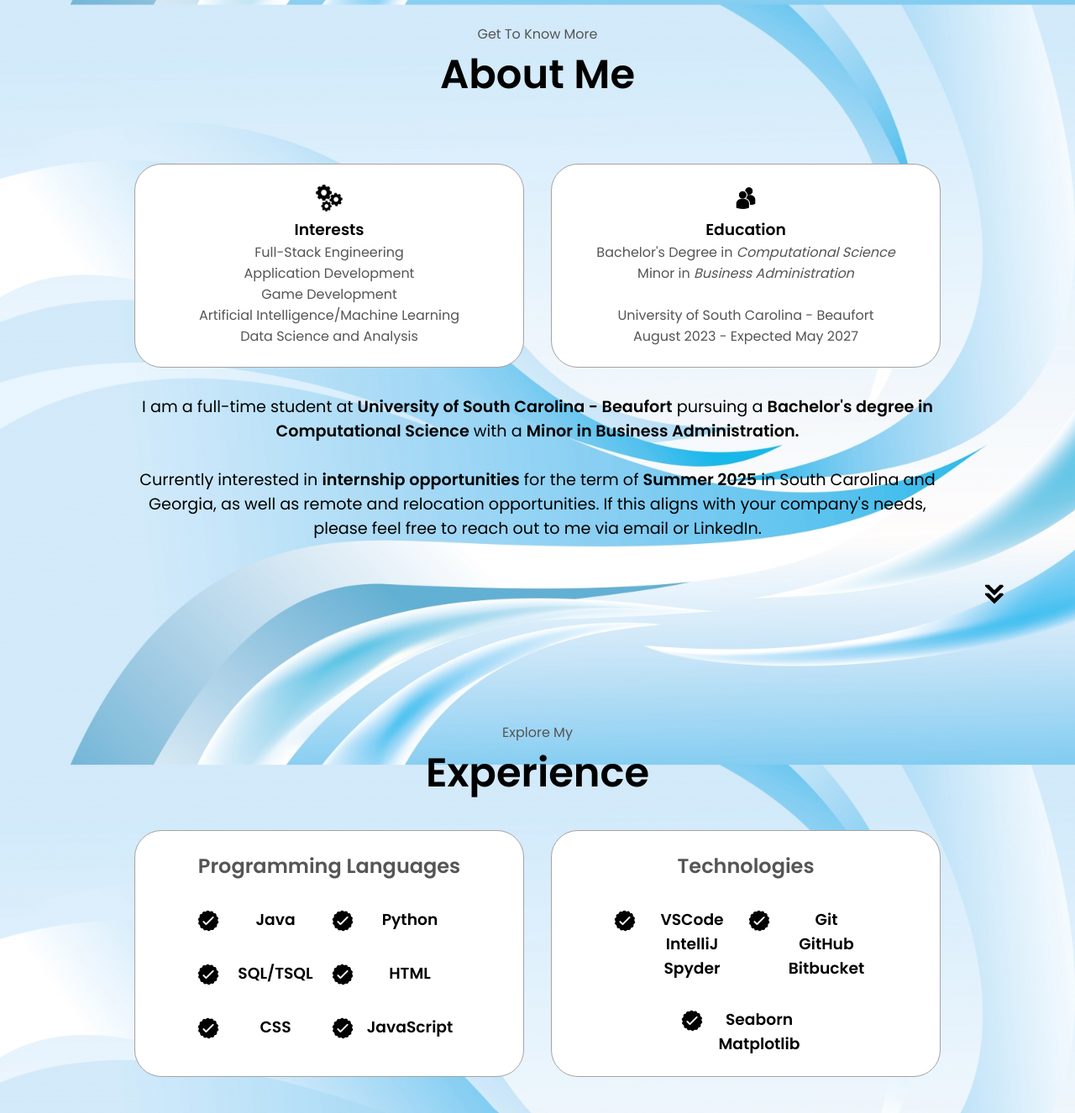
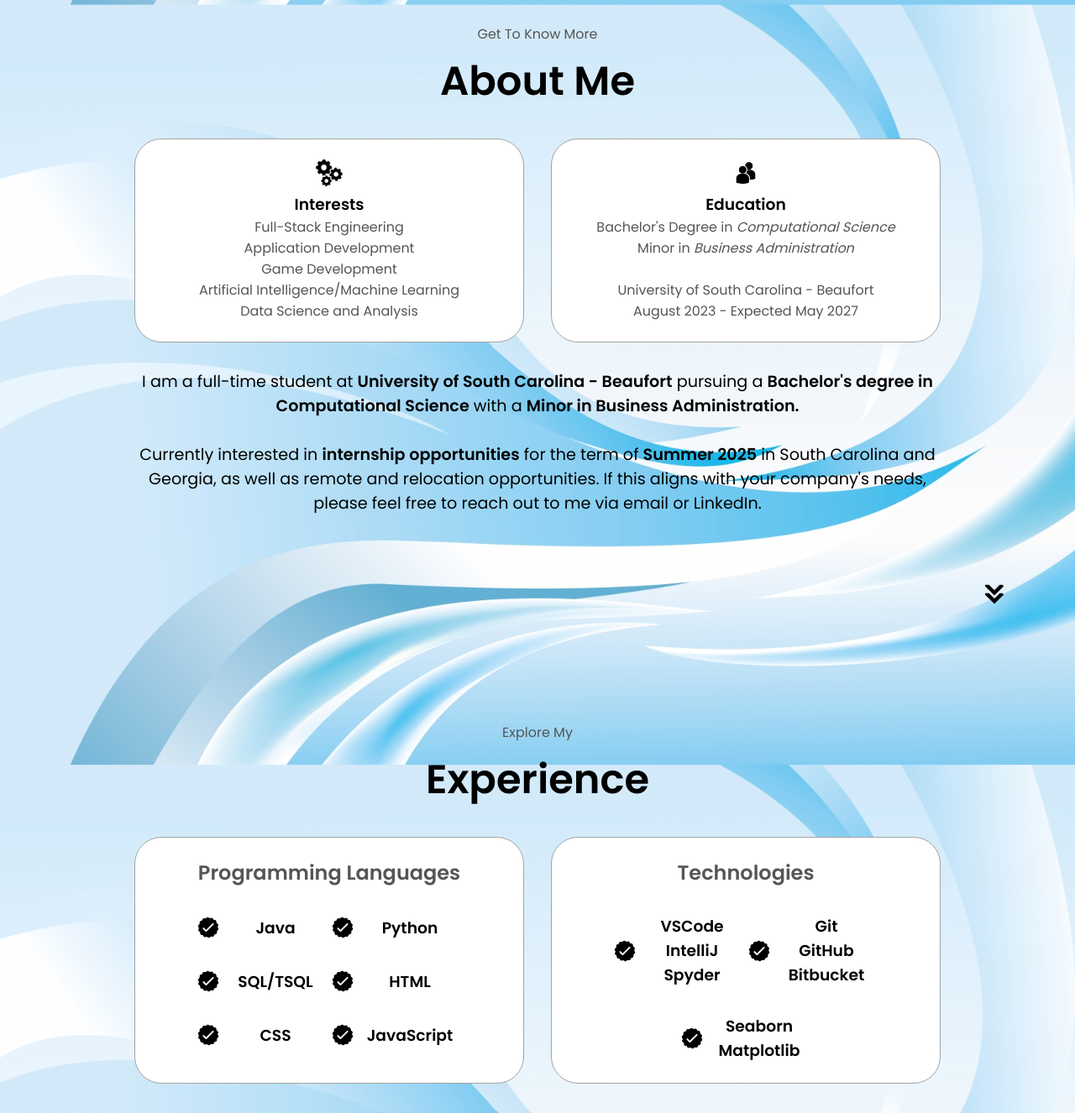
Before and after one commit to xenoyle/portfolio-v1, a plain HTML site: page index.html in a window 1280 px wide. Shown: the part 900-2226 px from the top of the page at 84% size. Drawn offline with Linux system fonts and the light colour scheme.

Commit message:
functionality commit - center div + about fixes

```diff
--- a/index.html
+++ b/index.html
@@ -21,7 +21,7 @@
       </div>
     </nav>
     <nav id="hamburger-nav">
-      <div class="logo">John Doe</div>
+      <div class="logo">Connor W. Floyd</div>
       <div class="hamburger-menu">
         <div class="hamburger-icon" onclick="toggleMenu()">
           <span></span>
@@ -38,7 +38,7 @@
     </nav>
     <section id="profile">
       <div class="section__pic-container">
-        <img src="./assets/profilepic.png" alt="John Doe profile picture" />
+        <img src="./assets/profilepic.png" alt="Connor Floyd profile picture" />
       </div>
       <div class="section__text">
         <p class="section__text__p1">Hello, I'm</p>
@@ -75,6 +75,7 @@
       </div>
     </section>
     <section id="about">
+      <div class="about-parent-container">
         <p class="section__text__p1">Get To Know More</p>
         <h1 class="title">About Me</h1>
         <div class="section-container">
@@ -118,6 +119,7 @@
                 remote and relocation opportunities. If this aligns with your company's needs, please
                 feel free to reach out to me via email or LinkedIn.
               </p>
+            </div>
           </div>
         </div>
       </div>
--- a/style.css
+++ b/style.css
@@ -219,6 +219,7 @@ section {
 
 .section__text__p1 {
   text-align: center;
+  margin-bottom: 0.5rem;
 }
 
 .section__text__p2 {
@@ -229,6 +230,7 @@ section {
 .title {
   font-size: 3rem;
   text-align: center;
+  margin-bottom: 0;
 }
 
 #socials-container {
@@ -300,6 +302,11 @@ section {
   margin-top: 4rem;
 }
 
+#about .title {
+  margin-bottom: 2rem;
+}
+
+
 .about-containers {
   gap: 2rem;
   margin-bottom: 2rem;
@@ -308,6 +315,7 @@ section {
 .about-details-container {
   justify-content: center;
   flex-direction: column;
+  margin-top: 0;
 }
 
 .about-containers,
@@ -334,6 +342,9 @@ section {
 .section-container {
   gap: 4rem;
   height: 80%;
+  max-width: fit-content;
+  margin-left: auto;
+  margin-right: auto;
 }
 
 .section__pic-container {
@@ -368,11 +379,15 @@ section {
 
 .experience-details-container {
   display: flex;
+  align-items: center;
   justify-content: center;
   flex-direction: column;
   margin-bottom: 2rem;
   margin-top: 2rem;
   align-items: flex-start;
+  max-width: fit-content;
+  margin-left: auto;
+  margin-right: auto;
 }
 
 .article-container {
@@ -386,7 +401,7 @@ section {
 article {
   display: flex;
   width: 10rem;
-  align-items: left;
+  align-items: center;
   justify-content: space-between;
 }
 
```
Lines whose indentation alone changed are shown as unchanged.
